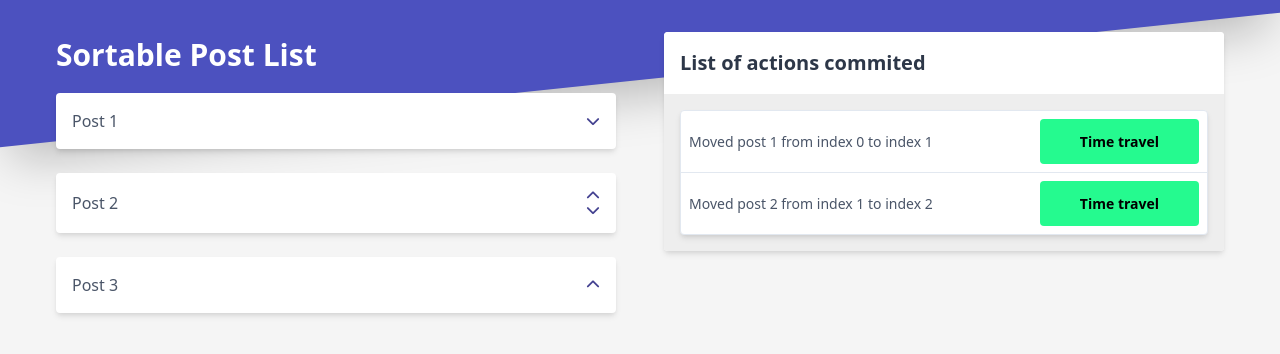
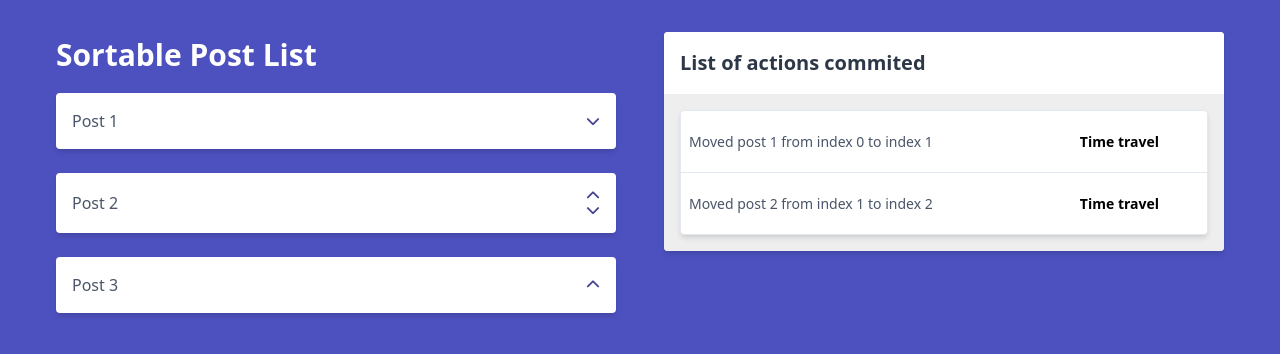
Before and after one commit to jgkiano/temper-frontend-assessment, a Vue app: page / in a window 1280 px wide. Shown: the top 354 px of the page. Built offline with nearby package versions, Linux system fonts and the light colour scheme; no server answers.

Commit message:
moved style to css file

```diff
--- a/src/components/SkewedBackground.vue
+++ b/src/components/SkewedBackground.vue
@@ -15,23 +15,3 @@ export default {
   },
 };
 </script>
-
-<style scoped>
-.skewed-background {
-  transform: skewY(-6deg) translateY(-90vh);
-  animation-name: skewedBackgroundAnimation;
-  animation-duration: 0.5s;
-  animation-timing-function: ease-in;
-  animation-iteration-count: 1;
-}
-@keyframes skewedBackgroundAnimation {
-  from {
-    opacity: 0;
-    transform: skewY(-6deg) translateY(-78px);
-  }
-  to {
-    opacity: 1;
-    transform: skewY(-6deg) translateY(-90vh);
-  }
-}
-</style>
--- a/src/components/TimeTravelItem.vue
+++ b/src/components/TimeTravelItem.vue
@@ -46,16 +46,3 @@ export default {
   },
 };
 </script>
-
-<style lang="scss" scopped>
-.time-travel-btn {
-  background-color: #25fa8f;
-  transition: background ease-in-out 0.3s;
-  &:hover {
-    background-color: darken(#25fa8f, 10%);
-  }
-  &:focus {
-    outline: 0;
-  }
-}
-</style>
--- a/src/views/Home.vue
+++ b/src/views/Home.vue
@@ -37,14 +37,3 @@ export default {
   },
 };
 </script>
-
-<style scoped>
-.fade-slide-in-enter-active,
-.fade-slide-in-leave-active {
-  transition: all 0.5s;
-}
-.fade-slide-in-enter, .fade-leave-to /* .fade-leave-active below version 2.1.8 */ {
-  transform: translateY(100px);
-  opacity: 0;
-}
-</style>
```
